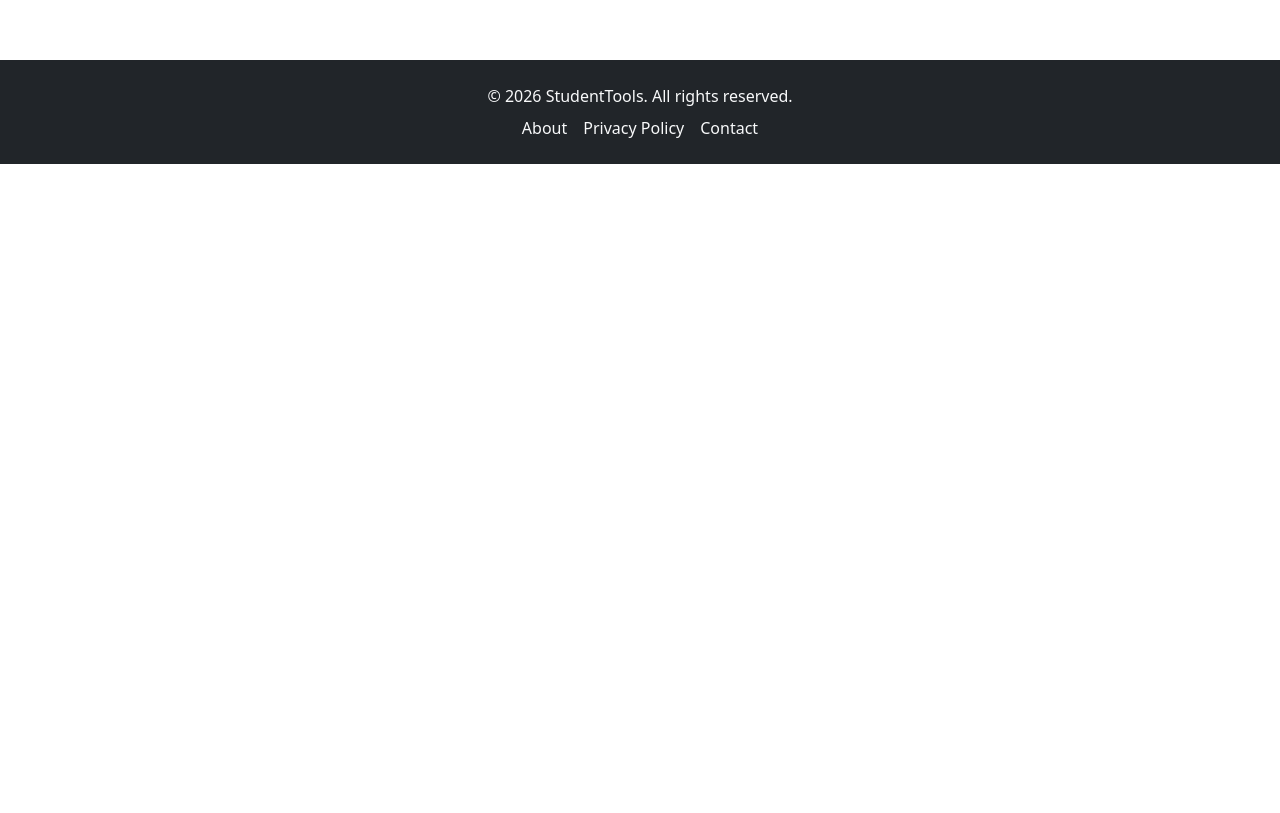
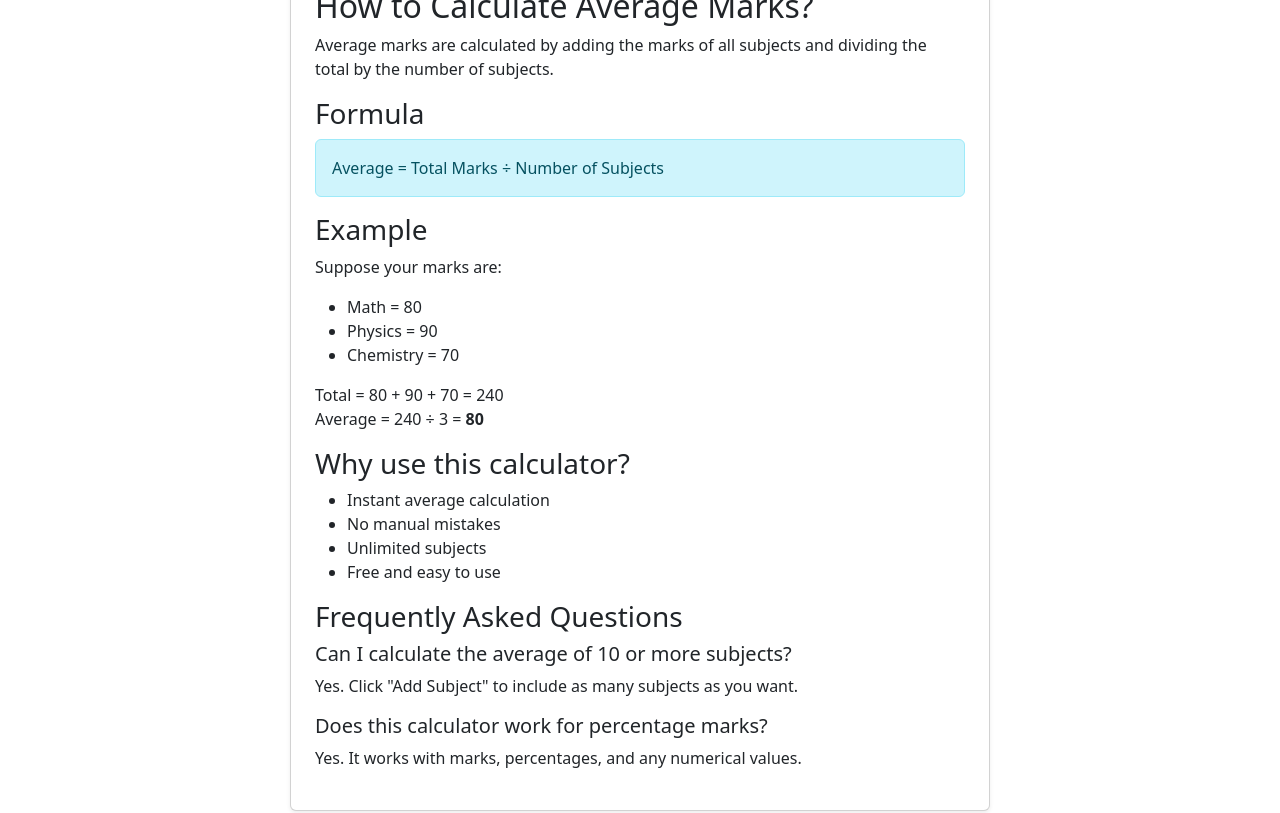
Before and after one commit to priyanshuforge/student-tools, a React (Vite) app: page /average-calculator in a window 1280 px wide. Shown: the part 580-1393 px from the top of the page. Before the commit the page ends 800 px from the top, so only its background shows below. Built offline with nearby package versions, Linux system fonts and the light colour scheme.

Commit message:
Added SEO content to Average Calculator

```diff
--- a/src/pages/AverageCalculator.jsx
+++ b/src/pages/AverageCalculator.jsx
@@ -88,6 +88,58 @@ function AverageCalculator() {
                 <strong>Average Marks: {average}</strong>
               </div>
             )}
+            <div className="mt-5">
+              <h2>How to Calculate Average Marks?</h2>
+
+              <p>
+                Average marks are calculated by adding the marks of all subjects
+                and dividing the total by the number of subjects.
+              </p>
+
+              <h3>Formula</h3>
+
+              <div className="alert alert-info">
+                Average = Total Marks ÷ Number of Subjects
+              </div>
+
+              <h3>Example</h3>
+
+              <p>Suppose your marks are:</p>
+
+              <ul>
+                <li>Math = 80</li>
+                <li>Physics = 90</li>
+                <li>Chemistry = 70</li>
+              </ul>
+
+              <p>
+                Total = 80 + 90 + 70 = 240
+                <br />
+                Average = 240 ÷ 3 = <strong>80</strong>
+              </p>
+
+              <h3>Why use this calculator?</h3>
+
+              <ul>
+                <li>Instant average calculation</li>
+                <li>No manual mistakes</li>
+                <li>Unlimited subjects</li>
+                <li>Free and easy to use</li>
+              </ul>
+
+              <h3>Frequently Asked Questions</h3>
+
+              <h5>Can I calculate the average of 10 or more subjects?</h5>
+              <p>
+                Yes. Click "Add Subject" to include as many subjects as you
+                want.
+              </p>
+
+              <h5>Does this calculator work for percentage marks?</h5>
+              <p>
+                Yes. It works with marks, percentages, and any numerical values.
+              </p>
+            </div>
           </div>
         </div>
       </div>
```
